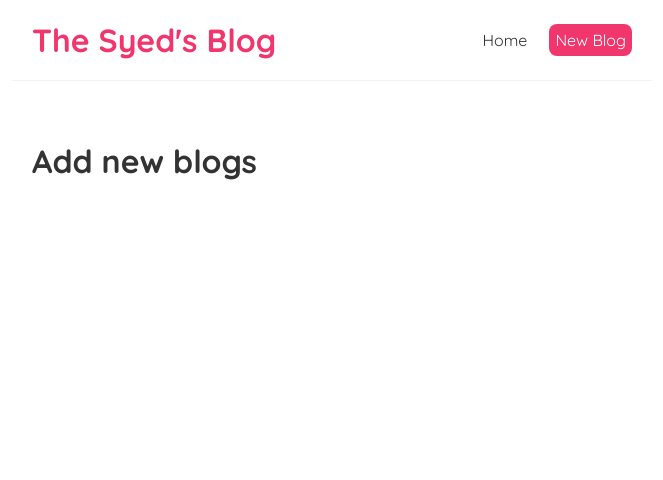
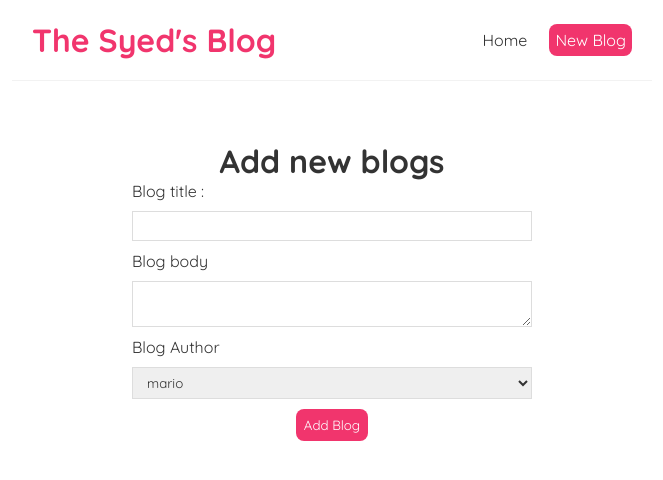
Before and after one commit to Syed-Sadman/React-Blog-Pro, a React (Create React App) app: page /contact in a window 1280 px wide. Shown: the top 480 px of the page, without its empty margins (308-971 px from the left). Built offline with nearby package versions, Linux system fonts and the light colour scheme; the HTML template or start-up script is replaced by a standard one.

Commit message:
input form

```diff
--- a/src/Contact.js
+++ b/src/Contact.js
@@ -3,8 +3,27 @@
 
 const Contact=()=>{
     return(
-        <div>
+        <div className="contact">
             <h1> Add new blogs</h1>
+            <form>
+                <label>Blog title : </label>
+                <input
+                type="text"
+                required
+                />
+                <label>Blog body</label>
+                <textarea
+                required
+                >
+
+                </textarea>
+                <label>Blog Author </label>
+                <select>
+                    <option value="mario">mario</option>
+                    <option value="yoshi">yoshi</option>
+                </select>
+                <button>Add Blog</button>
+            </form>
         </div>
     )
 }
--- a/src/index.css
+++ b/src/index.css
@@ -70,3 +70,37 @@
   margin :20px 0;
 
 }
+
+
+
+/* create new blog form */
+.contact {
+  max-width: 400px;
+  margin: 0 auto;
+  text-align: center;
+}
+.contact label {
+  text-align: left;
+  display: block;
+}
+.contact h2 {
+  font-size: 20px;
+  color: #f1356d;
+  margin-bottom: 30px;
+}
+.contact input, .contact textarea, .contact select {
+  width: 100%;
+  padding: 6px 10px;
+  margin: 10px 0;
+  border: 1px solid #ddd;
+  box-sizing: border-box;
+  display: block;
+}
+.contact button {
+  background: #f1356d;
+  color: #fff;
+  border: 0;
+  padding: 8px;
+  border-radius: 8px;
+  cursor: pointer;
+}
```
